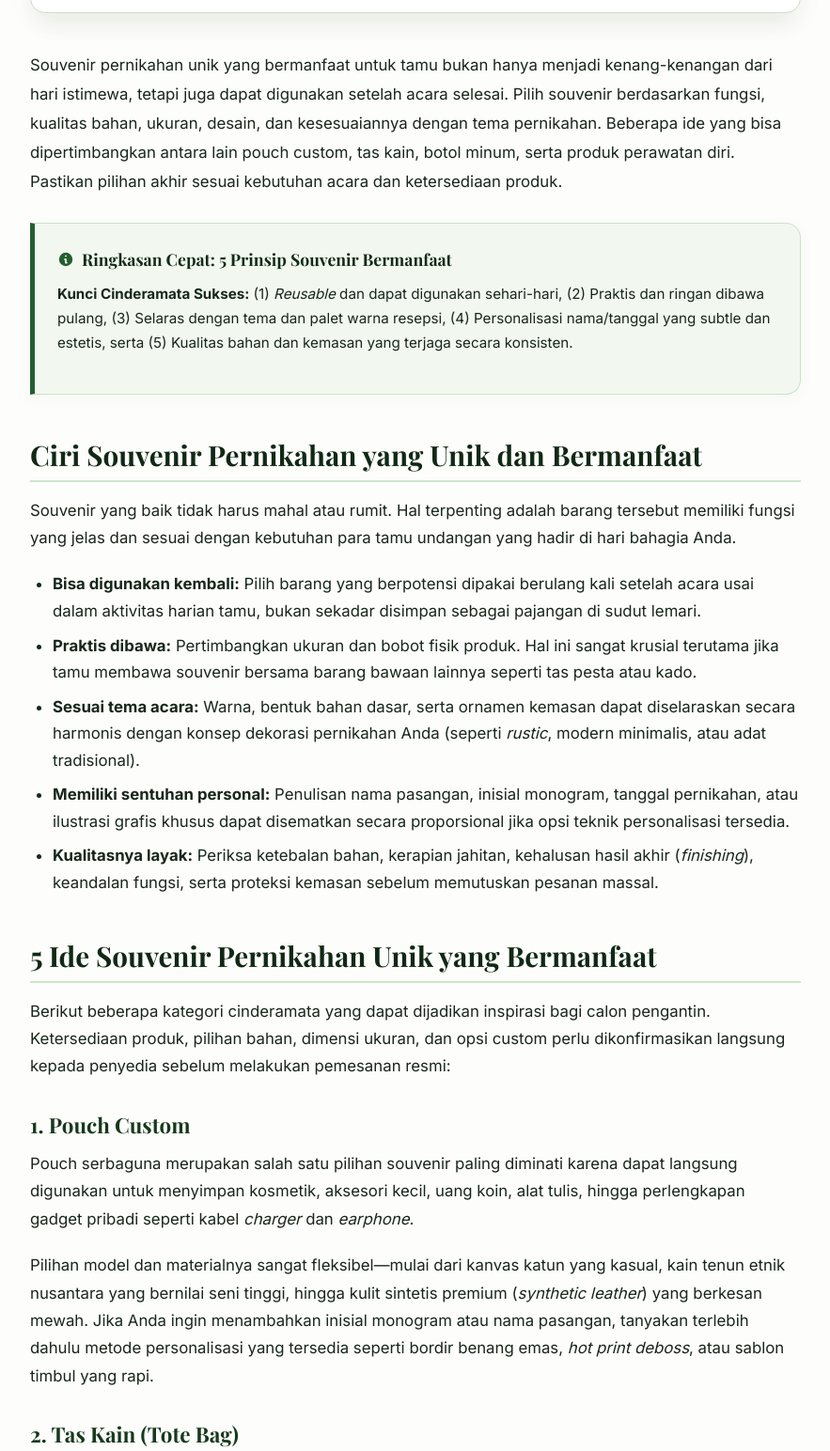
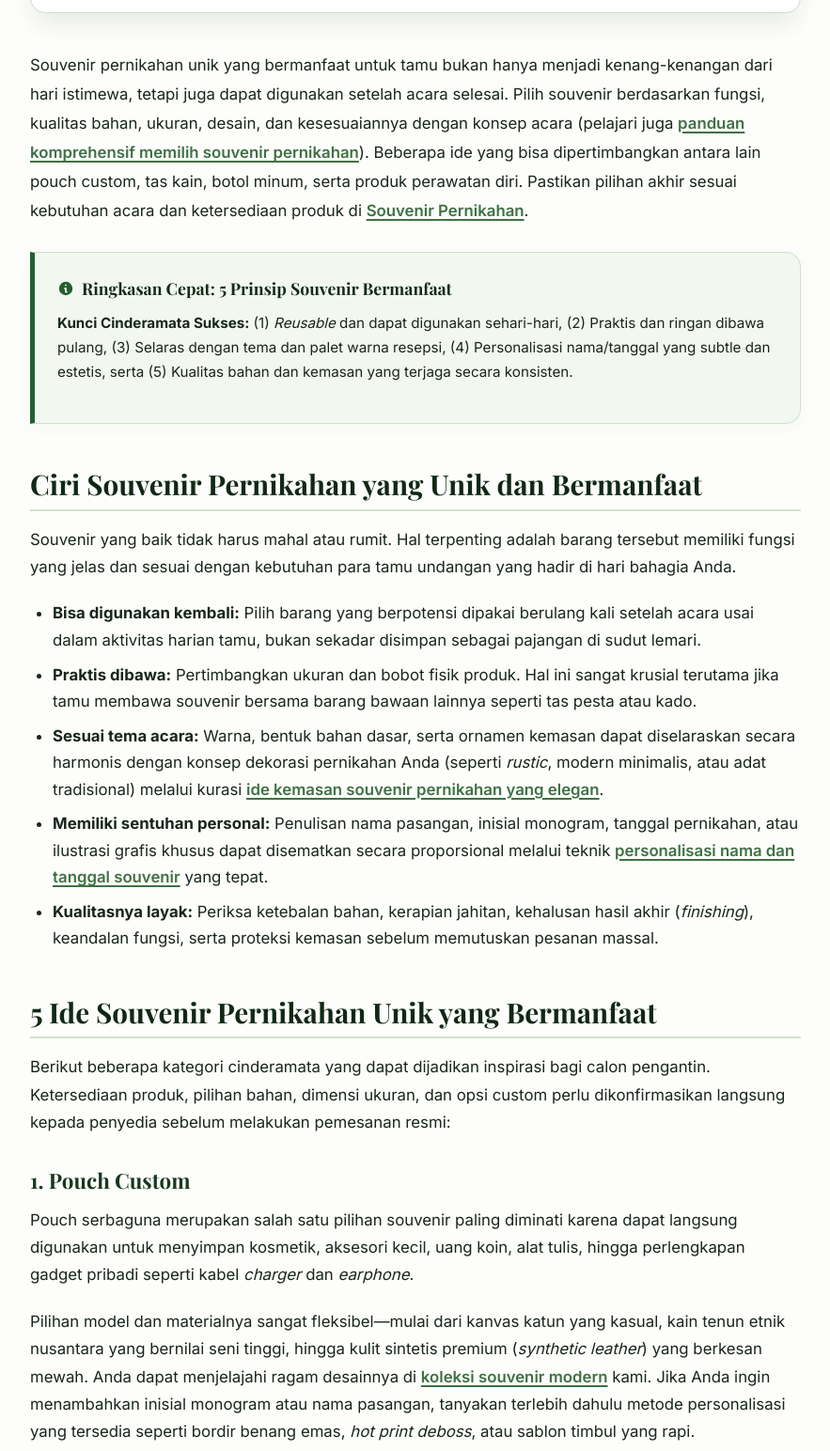
Before and after one commit to Yud2243/souvenir-pernikahan, a plain HTML site: page blog/souvenir-pernikahan-unik-bermanfaat.html in a window 1280 px wide. Shown: the part 1332-2876 px from the top of the page at 94% size, without its empty margins (198-1081 px from the left). Drawn offline with nearby package versions, Linux system fonts and the light colour scheme.

Commit message:
feat(seo): add contextual internal links and baca-juga callout to souvenir-pernikahan-unik-bermanfaat

```diff
--- a/blog/souvenir-pernikahan-unik-bermanfaat.html
+++ b/blog/souvenir-pernikahan-unik-bermanfaat.html
@@ -408,7 +408,7 @@
 
             <!-- Lead Paragraph -->
             <p class="gs-article__lead">
-              Souvenir pernikahan unik yang bermanfaat untuk tamu bukan hanya menjadi kenang-kenangan dari hari istimewa, tetapi juga dapat digunakan setelah acara selesai. Pilih souvenir berdasarkan fungsi, kualitas bahan, ukuran, desain, dan kesesuaiannya dengan tema pernikahan. Beberapa ide yang bisa dipertimbangkan antara lain pouch custom, tas kain, botol minum, serta produk perawatan diri. Pastikan pilihan akhir sesuai kebutuhan acara dan ketersediaan produk.
+              Souvenir pernikahan unik yang bermanfaat untuk tamu bukan hanya menjadi kenang-kenangan dari hari istimewa, tetapi juga dapat digunakan setelah acara selesai. Pilih souvenir berdasarkan fungsi, kualitas bahan, ukuran, desain, dan kesesuaiannya dengan konsep acara (pelajari juga <a href="panduan-memilih-souvenir-pernikahan">panduan komprehensif memilih souvenir pernikahan</a>). Beberapa ide yang bisa dipertimbangkan antara lain pouch custom, tas kain, botol minum, serta produk perawatan diri. Pastikan pilihan akhir sesuai kebutuhan acara dan ketersediaan produk di <a href="../tentang">Souvenir Pernikahan</a>.
             </p>
 
             <!-- Key Takeaway Box (AEO/GEO Optimized) -->
@@ -440,10 +440,10 @@
                 <strong>Praktis dibawa:</strong> Pertimbangkan ukuran dan bobot fisik produk. Hal ini sangat krusial terutama jika tamu membawa souvenir bersama barang bawaan lainnya seperti tas pesta atau kado.
               </li>
               <li>
-                <strong>Sesuai tema acara:</strong> Warna, bentuk bahan dasar, serta ornamen kemasan dapat diselaraskan secara harmonis dengan konsep dekorasi pernikahan Anda (seperti <em>rustic</em>, modern minimalis, atau adat tradisional).
+                <strong>Sesuai tema acara:</strong> Warna, bentuk bahan dasar, serta ornamen kemasan dapat diselaraskan secara harmonis dengan konsep dekorasi pernikahan Anda (seperti <em>rustic</em>, modern minimalis, atau adat tradisional) melalui kurasi <a href="ide-kemasan-souvenir-pernikahan">ide kemasan souvenir pernikahan yang elegan</a>.
               </li>
               <li>
-                <strong>Memiliki sentuhan personal:</strong> Penulisan nama pasangan, inisial monogram, tanggal pernikahan, atau ilustrasi grafis khusus dapat disematkan secara proporsional jika opsi teknik personalisasi tersedia.
+                <strong>Memiliki sentuhan personal:</strong> Penulisan nama pasangan, inisial monogram, tanggal pernikahan, atau ilustrasi grafis khusus dapat disematkan secara proporsional melalui teknik <a href="personalisasi-nama-dan-tanggal-souvenir">personalisasi nama dan tanggal souvenir</a> yang tepat.
               </li>
               <li>
                 <strong>Kualitasnya layak:</strong> Periksa ketebalan bahan, kerapian jahitan, kehalusan hasil akhir (<em>finishing</em>), keandalan fungsi, serta proteksi kemasan sebelum memutuskan pesanan massal.
@@ -461,7 +461,7 @@
               Pouch serbaguna merupakan salah satu pilihan souvenir paling diminati karena dapat langsung digunakan untuk menyimpan kosmetik, aksesori kecil, uang koin, alat tulis, hingga perlengkapan gadget pribadi seperti kabel <em>charger</em> dan <em>earphone</em>.
             </p>
             <p>
-              Pilihan model dan materialnya sangat fleksibel—mulai dari kanvas katun yang kasual, kain tenun etnik nusantara yang bernilai seni tinggi, hingga kulit sintetis premium (<em>synthetic leather</em>) yang berkesan mewah. Jika Anda ingin menambahkan inisial monogram atau nama pasangan, tanyakan terlebih dahulu metode personalisasi yang tersedia seperti bordir benang emas, <em>hot print deboss</em>, atau sablon timbul yang rapi.
+              Pilihan model dan materialnya sangat fleksibel—mulai dari kanvas katun yang kasual, kain tenun etnik nusantara yang bernilai seni tinggi, hingga kulit sintetis premium (<em>synthetic leather</em>) yang berkesan mewah. Anda dapat menjelajahi ragam desainnya di <a href="../paket/souvenir-modern">koleksi souvenir modern</a> kami. Jika Anda ingin menambahkan inisial monogram atau nama pasangan, tanyakan terlebih dahulu metode personalisasi yang tersedia seperti bordir benang emas, <em>hot print deboss</em>, atau sablon timbul yang rapi.
             </p>
 
             <h3 id="ide-tas-kain">2. Tas Kain (Tote Bag)</h3>
@@ -493,8 +493,23 @@
               Jika Anda ingin memberikan kesan cinderamata yang lebih mendalam, beberapa suvenir berukuran mungil dapat dipadukan secara harmonis menjadi satu paket hampers khusus dengan konsep tematik yang padu.
             </p>
             <p>
-              Sebagai contoh, perpaduan antara pouch tenun dengan sabun aromaterapi, atau sendok madu kayu dengan stoples teh bunga organik. Pastikan kemasan luar—baik berupa kotak hardbox eksklusif maupun besek anyaman bambu tradisional—memiliki ruang pelindung yang cukup dan dilengkapi pegangan tali atau pita agar tetap praktis dijinjing para tamu undangan saat meninggalkan gedung resepsi. Rincian isi paket perlu dikonfirmasikan bersama penyedia agar sesuai dengan stok yang tersedia.
+              Sebagai contoh, perpaduan antara pouch tenun dengan sabun aromaterapi, atau sendok madu kayu dengan stoples teh bunga organik. Pastikan kemasan luar—baik berupa kotak hardbox eksklusif maupun besek anyaman bambu tradisional seperti pada <a href="../paket/souvenir-tradisional">paket souvenir tradisional</a>—memiliki ruang pelindung yang cukup dan dilengkapi pegangan tali atau pita agar tetap praktis dijinjing para tamu undangan saat meninggalkan gedung resepsi. Rincian isi paket perlu dikonfirmasikan bersama penyedia agar sesuai dengan stok yang tersedia.
             </p>
+
+            <!-- Baca Juga Box -->
+            <div class="gs-article__baca-juga">
+              <div class="gs-article__baca-juga-icon" aria-hidden="true">
+                <svg viewBox="0 0 20 20" fill="currentColor">
+                  <path fill-rule="evenodd"
+                    d="M12.586 4.586a2 2 0 112.828 2.828l-3 3a2 2 0 01-2.828 0 1 1 0 00-1.414 1.414 4 4 0 005.656 0l3-3a4 4 0 00-5.656-5.656l-1.5 1.5a1 1 0 101.414 1.414l1.5-1.5zm-5 5a2 2 0 012.828 0 1 1 0 101.414-1.414 4 4 0 00-5.656 0l-3 3a4 4 0 105.656 5.656l1.5-1.5a1 1 0 10-1.414-1.414l-1.5 1.5a2 2 0 11-2.828-2.828l3-3z"
+                    clip-rule="evenodd" />
+                </svg>
+              </div>
+              <div class="gs-article__baca-juga-content">
+                <strong>Baca Juga:</strong> Ingin memastikan jumlah pesanan cinderamata tepat dan tidak kurang saat resepsi? Pelajari <a
+                  href="cara-menghitung-jumlah-souvenir">rumus dan cara menghitung jumlah souvenir pernikahan agar pas dan aman</a>.
+              </div>
+            </div>
 
             <!-- Section 3 -->
             <h2 id="cara-memilih-kebutuhan">Cara Memilih Souvenir Berdasarkan Kebutuhan Acara</h2>
@@ -513,11 +528,11 @@
                 <tbody>
                   <tr>
                     <td><strong>Jumlah Tamu</strong></td>
-                    <td>Hitung kebutuhan berdasarkan daftar undangan riil dan selalu sediakan alokasi cadangan (<em>buffer stock</em> sekitar 10%–15%) untuk tamu tambahan dan keluarga panitia.</td>
+                    <td>Hitung kebutuhan berdasarkan daftar undangan riil dan selalu sediakan alokasi cadangan (<em>buffer stock</em> sekitar 10%–15%) sesuai panduan di <a href="cara-menghitung-jumlah-souvenir">cara menghitung jumlah souvenir</a> untuk tamu tambahan dan keluarga panitia.</td>
                   </tr>
                   <tr>
                     <td><strong>Tema Pernikahan</strong></td>
-                    <td>Sesuaikan palet warna, tipografi label, dan material wadah dengan nuansa dekorasi (misalnya besek bambu untuk konsep adat nusantara, atau hardbox foil untuk tema modern ballroom).</td>
+                    <td>Sesuaikan palet warna, tipografi label, dan material wadah dengan nuansa dekorasi (misalnya besek bambu pada <a href="../paket/souvenir-tradisional">souvenir tradisional</a>, atau hardbox foil untuk <a href="../paket/souvenir-modern">souvenir modern</a>).</td>
                   </tr>
                   <tr>
                     <td><strong>Fungsi Nyata</strong></td>
@@ -529,7 +544,7 @@
                   </tr>
                   <tr>
                     <td><strong>Kemasan (Packaging)</strong></td>
-                    <td>Periksa dimensi kemasan, kekuatan proteksi isi selama proses pengangkutan, dan kemudahan bagi tamu untuk membawanya pulang tanpa merepotkan.</td>
+                    <td>Periksa dimensi kemasan, kekuatan proteksi isi selama proses pengangkutan, dan inspirasi wadah di <a href="ide-kemasan-souvenir-pernikahan">ide kemasan souvenir pernikahan</a> agar tamu mudah membawanya pulang.</td>
                   </tr>
                   <tr>
                     <td><strong>Anggaran (Budget)</strong></td>
@@ -576,7 +591,7 @@
               <li><strong>Hang Tag &amp; Belly Band:</strong> Solusi personalisasi paling fleksibel dan ekonomis untuk produk botol kaca, sabun artisan, atau toples rempah.</li>
             </ul>
             <p>
-              Sebelum menyepakati pesanan, tanyakan secara detail mengenai batas area desain, jumlah minimum pesanan khusus (jika berlaku), tambahan biaya <em>molding/plate</em>, serta estimasi waktu pengerjaan agar tidak terjadi kesalahpahaman menjelang hari-H.
+              Sebelum menyepakati pesanan, tanyakan secara detail mengenai batas area desain, jumlah minimum pesanan khusus (jika berlaku), tambahan biaya <em>molding/plate</em>, serta estimasi waktu pengerjaan. Untuk referensi panduan teknik cetak, grafir, dan foil lebih mendalam, simak ulasan kami tentang <a href="personalisasi-nama-dan-tanggal-souvenir">panduan personalisasi nama dan tanggal souvenir pernikahan</a>. Anda juga dapat melihat dokumentasi hasil produksi asli kami di galeri <a href="../portofolio">Portofolio Souvenir Pernikahan</a>.
             </p>
 
             <!-- Section 5 -->
@@ -587,14 +602,14 @@
 
             <ol style="margin-block:1rem;padding-left:1.5rem;line-height:1.8;color:#2b3b2e;">
               <li><strong>Tentukan perkiraan jumlah tamu dan pagu anggaran:</strong> Buat daftar undangan matang serta tentukan batas biaya per suvenir sedini mungkin.</li>
-              <li><strong>Pilih beberapa jenis souvenir berdasarkan fungsi dan tema acara:</strong> Seleksi 2–3 kandidat item yang paling berguna dan cocok dengan tema resepsi.</li>
-              <li><strong>Periksa foto produk riil, sampel bahan, ukuran, dan detail kemasan:</strong> Jika memungkinkan, mintalah sampel fisik atau tinjau foto portofolio asli sebelum produksi massal.</li>
+              <li><strong>Pilih beberapa jenis souvenir berdasarkan fungsi dan tema acara:</strong> Seleksi 2–3 kandidat item dari <a href="../paket">katalog paket souvenir pernikahan</a> yang paling berguna dan cocok dengan tema resepsi.</li>
+              <li><strong>Periksa foto produk riil, sampel bahan, ukuran, dan detail kemasan:</strong> Jika memungkinkan, mintalah sampel fisik atau tinjau <a href="../portofolio">galeri portofolio kami</a> sebelum produksi massal.</li>
               <li><strong>Sampaikan kebutuhan personalisasi serta tanggal hari acara kepada penyedia:</strong> Pastikan vendor mengetahui tenggat waktu penerimaan barang di kota Anda.</li>
               <li><strong>Minta penawaran resmi tertulis:</strong> Dapatkan rincian harga per unit, biaya custom, ketentuan DP/pelunasan, dan estimasi waktu pengerjaan secara transparan.</li>
               <li><strong>Lakukan proofing desain dan konfirmasi akhir:</strong> Periksa ejaan nama, tanggal, dan peletakan logo sebelum memberikan persetujuan cetak massal.</li>
             </ol>
             <p>
-              Alur kerja terstruktur ini terbukti efektif menekan risiko salah cetak dan memastikan souvenir tiba tepat waktu dalam kondisi prima.
+              Alur kerja terstruktur ini terbukti efektif menekan risiko salah cetak dan memastikan souvenir tiba tepat waktu dalam kondisi prima. Gunakan juga panduan <a href="checklist-pemesanan-souvenir-pernikahan">checklist pemesanan souvenir pernikahan</a> kami agar seluruh tahapan persiapan pesta Anda terorganisasi dengan sempurna.
             </p>
 
             <!-- Section 6: FAQ -->
@@ -648,7 +663,7 @@
               Souvenir pernikahan yang berkesan tidak selalu harus rumit atau mahal. Pilihan yang praktis, selaras dengan tema, dan direncanakan dengan baik sejak awal dapat menjadi kenang-kenangan yang benar-benar berguna bagi tamu undangan. Sebelum menentukan pilihan final, periksa detail fisik produk dan pastikan seluruh spesifikasi memenuhi standar ekspektasi Anda.
             </p>
             <p>
-              Jelajahi berbagai inspirasi cinderamata fungsional kami di halaman <a href="../paket">Katalog Paket Souvenir</a> atau diskusikan kebutuhan custom pernikahan Anda langsung bersama tim konsultan kami.
+              Jelajahi berbagai inspirasi cinderamata fungsional kami di halaman <a href="../paket">Katalog Paket Souvenir</a>, pelajari profil <a href="../tentang">Tentang Souvenir Pernikahan</a>, atau diskusikan kebutuhan custom pernikahan Anda langsung bersama tim konsultan kami. Jika Anda juga mencari cinderamata untuk acara kantor atau gathering instansi, kami juga menyediakan panduan <a href="panduan-souvenir-perusahaan">souvenir perusahaan dan corporate gift</a>.
             </p>
 
             <!-- Author Bio -->
```
Also changed, not shown: 1 other file.
